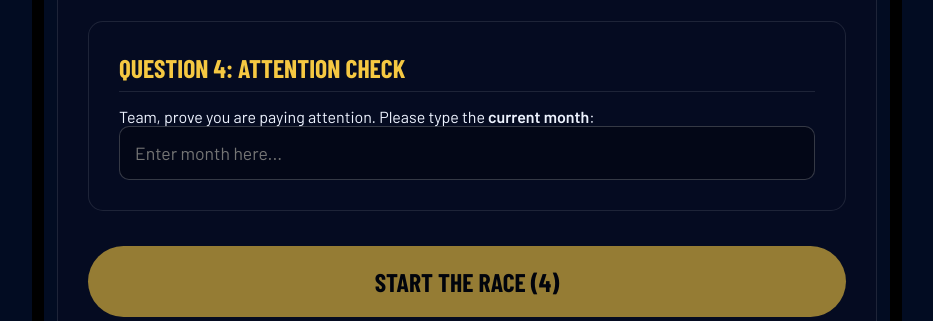
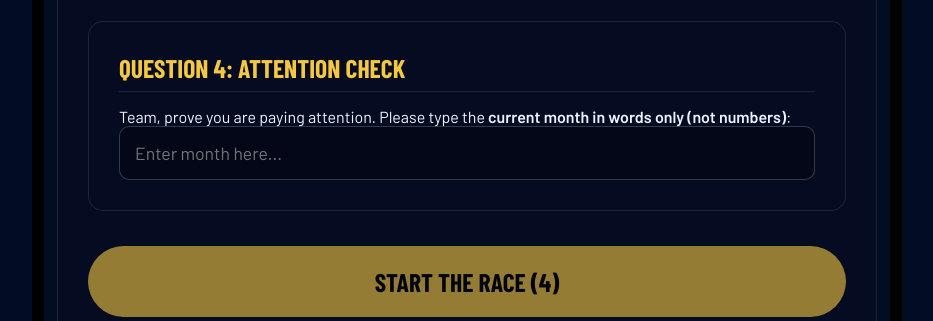
Before and after one commit to ShellyLevi/Amazing-Race-Experiment, a Flask app: page /training in a window 1280 px wide. Shown: the part 1606-1927 px from the top of the page, without its empty margins (173-1106 px from the left). Run offline with Flask 3, Linux system fonts and the light colour scheme; parts of the project's set-up code (start-up, migrations or seed data) failed here and were passed over; some web fonts are replaced.

Commit message:
Update training.html

```diff
--- a/templates/training.html
+++ b/templates/training.html
@@ -215,7 +215,10 @@
 
             <div class="card">
                 <h2>Question 4: Attention Check</h2>
-                <p>Team, prove you are paying attention. Please type the <strong>current month</strong>:</p>
+                <p>
+                    Team, prove you are paying attention.
+                    Please type the <strong>current month in words only (not numbers)</strong>:
+                </p>
                 <input type="text" name="q4" placeholder="Enter month here..." required>
             </div>
 
```
